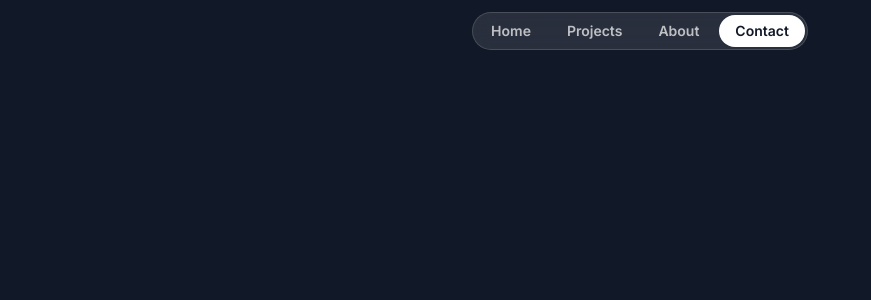
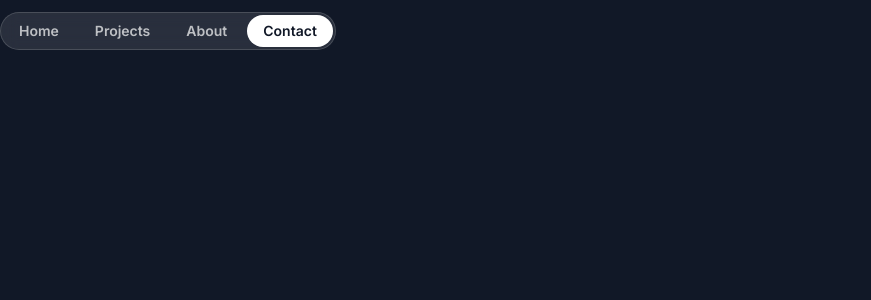
Before and after one commit to pain-arch/my_portfolio_nextjs, a Next.js app: page / in a window 1280 px wide. Shown: the top 300 px of the page, without its empty margins (0-871 px from the left). Built offline with nearby package versions, Linux system fonts and the light colour scheme; a web font is replaced by a local one.

Commit message:
refactor: Update header component to use fixed positioning

```diff
--- a/src/sections/Header.tsx
+++ b/src/sections/Header.tsx
@@ -1,5 +1,5 @@
 export const Header = () => {
-  return <div className="flex justify-center items-center relative top-3">
+  return <div className="flex justify-center items-center fixed top-3">
     <nav className="flex gap-1 p-0.5 border border-white/15 rounded-full bg-white/10 backdrop-blur">
       <a href="/" className="nav-item">Home</a>
       <a href="/" className="nav-item">Projects</a>
```
